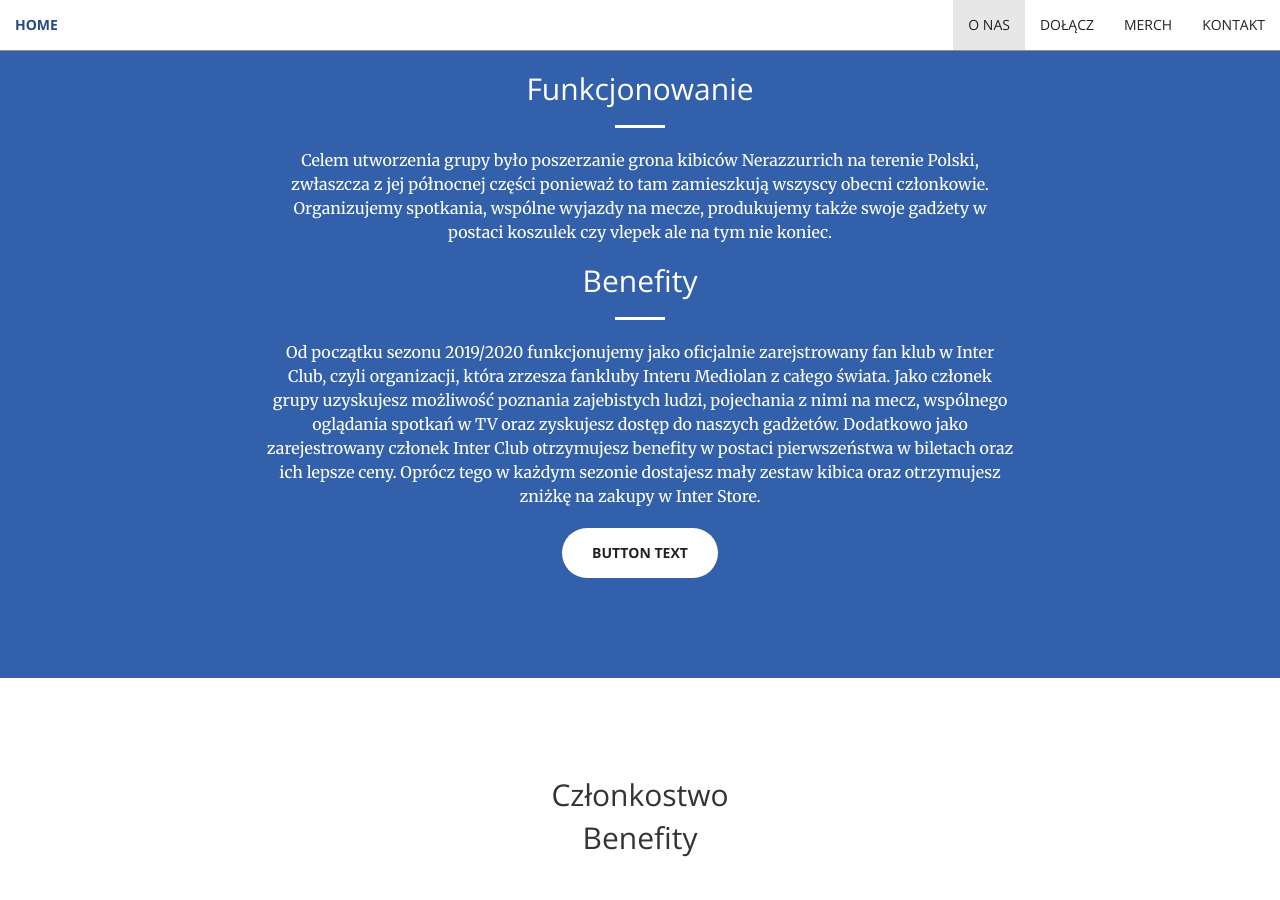
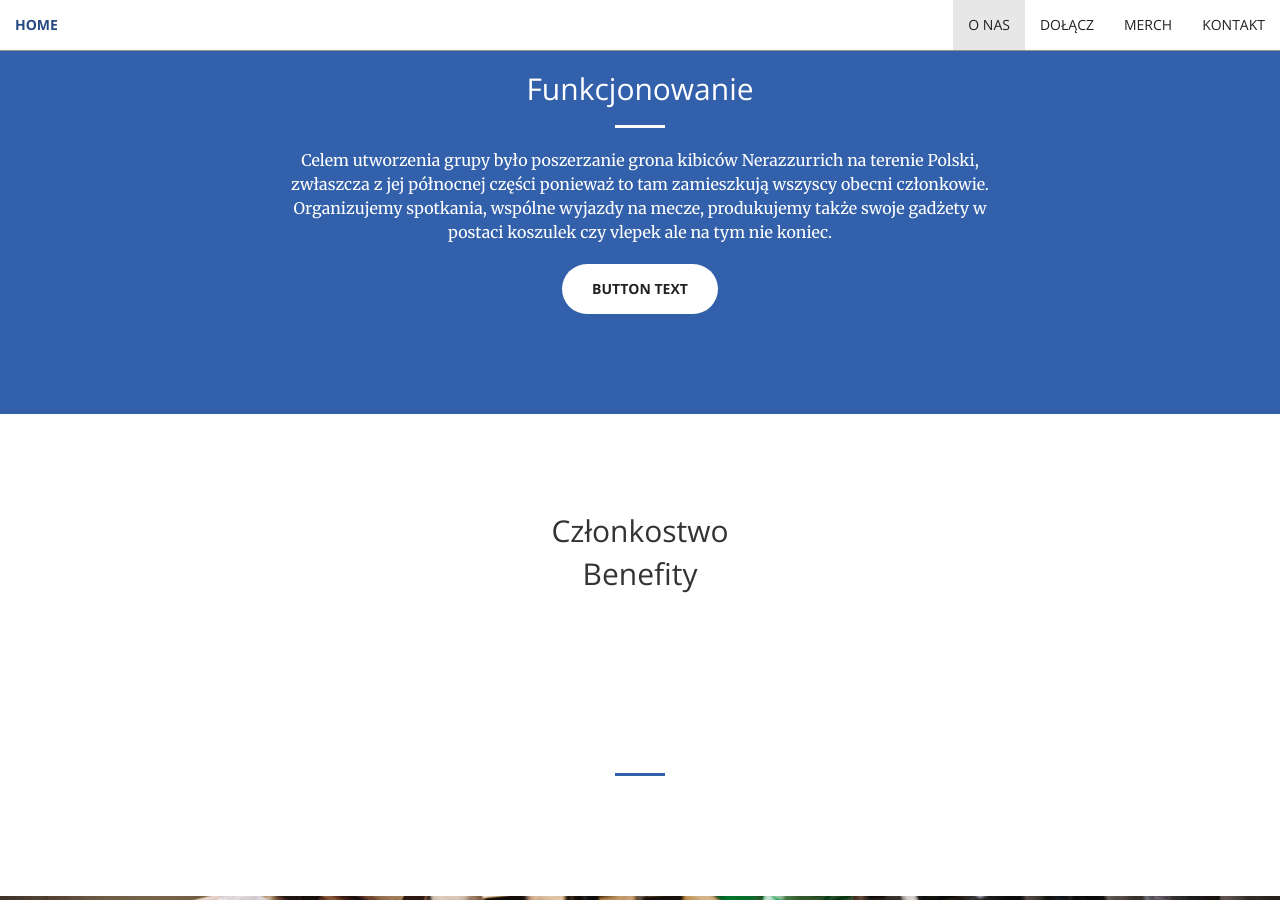
Before and after one commit to SetnikPolonia/setnikpolonia.github.io, a Jekyll site: the page built from index.html, in a window 1280 px wide and 900 px high, scrolled down 1144 px. Built offline with Jekyll 4.4.1, drawn with Linux system fonts in a browser that asks for light colours.

Commit message:
Update call-to-action.html

```diff
--- a/_includes/call-to-action.html
+++ b/_includes/call-to-action.html
@@ -8,9 +8,7 @@
                 <h2 class="section-heading">Funkcjonowanie</h2>
                 <hr class="light">
                 <p class="text-faded"><span style="color: white">Celem utworzenia grupy było poszerzanie grona kibiców Nerazzurrich na terenie Polski, zwłaszcza z jej północnej części ponieważ to tam zamieszkują wszyscy obecni członkowie. Organizujemy spotkania, wspólne wyjazdy na mecze, produkujemy także swoje gadżety w postaci koszulek czy vlepek ale na tym nie koniec.  </span> </p>
-                <h2 class="section-heading">Benefity</h2>
-                <hr class="light">
-                <p class="text-faded"><span style="color: white">Od początku sezonu 2019/2020 funkcjonujemy jako oficjalnie zarejstrowany fan klub w Inter Club, czyli organizacji, która zrzesza fankluby Interu Mediolan z całego świata. Jako członek grupy uzyskujesz możliwość poznania zajebistych ludzi, pojechania z nimi na mecz, wspólnego oglądania spotkań w TV oraz zyskujesz dostęp do naszych gadżetów. Dodatkowo jako zarejestrowany członek Inter Club otrzymujesz benefity w postaci pierwszeństwa w biletach oraz ich lepsze ceny. Oprócz tego w każdym sezonie dostajesz mały zestaw kibica oraz otrzymujesz zniżkę na zakupy w Inter Store. </span> </p>
+
                 <a href="#" class="btn btn-default btn-xl">Button text</a>
             </div>
         </div>
```
